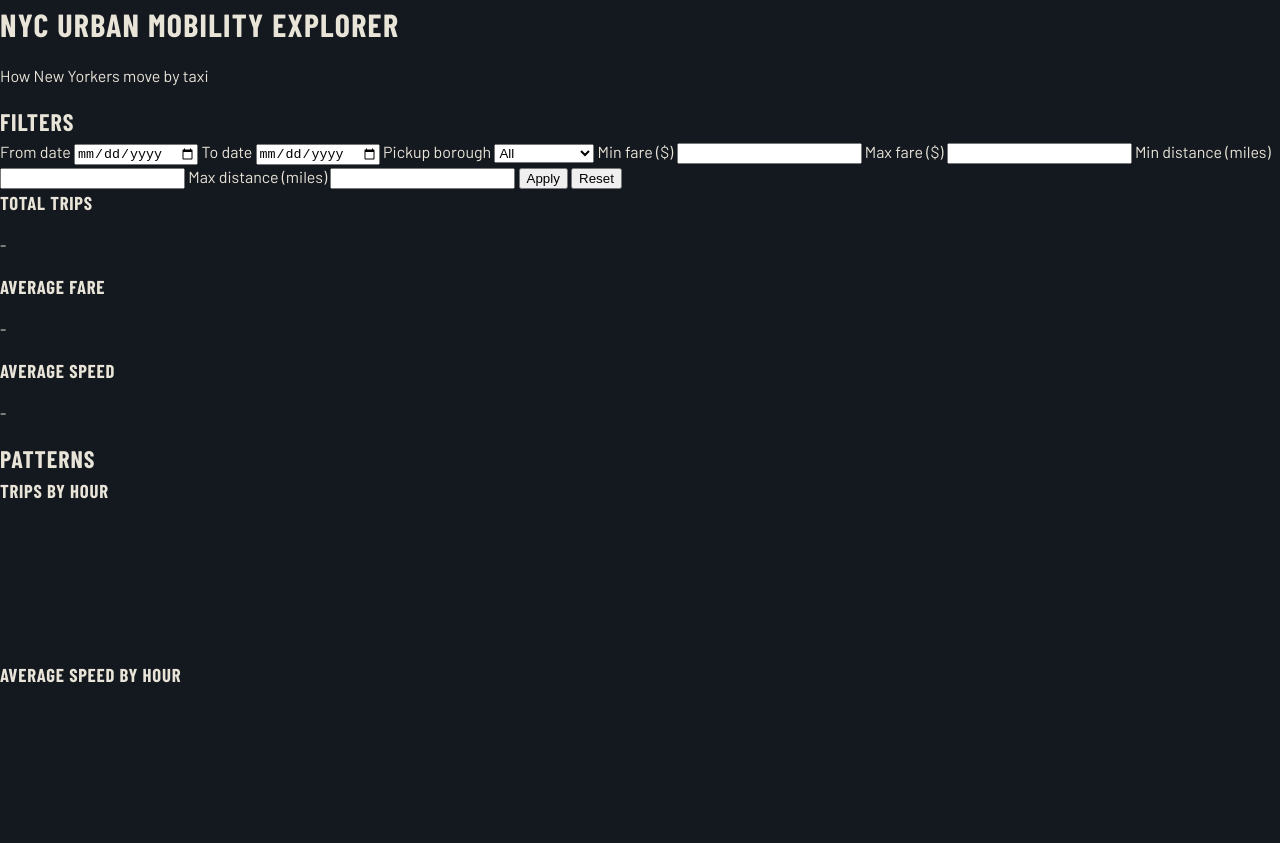
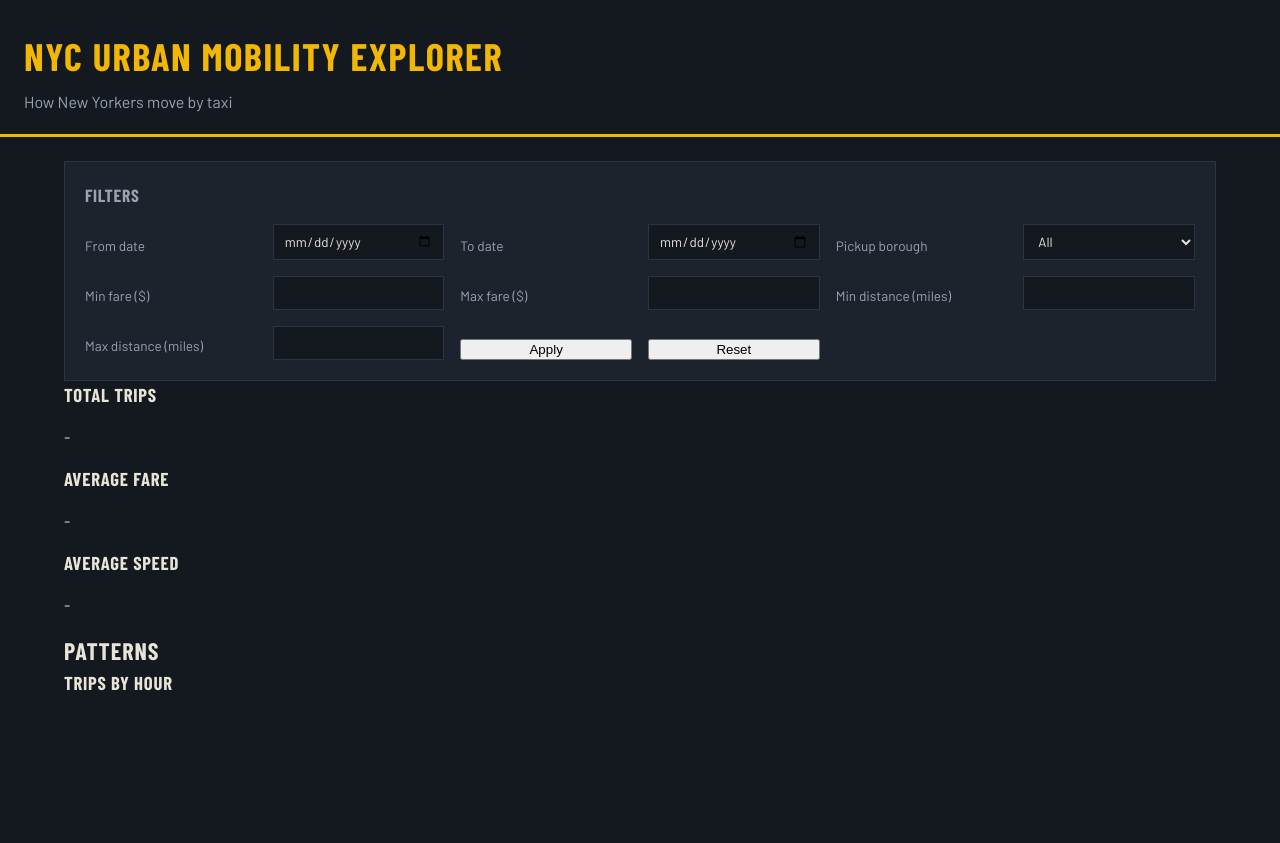
Before and after one commit to gunnogere/Team4C1_Summative_Urban_Mobility_Data_Explorer, a plain HTML site: page frontend/index.html in a window 1280 px wide. Shown: the top 843 px of the page. Drawn offline with nearby package versions, Linux system fonts and the light colour scheme.

Commit message:
style header, main layout and filter panel

```diff
--- a/frontend/style.css
+++ b/frontend/style.css
@@ -27,3 +27,65 @@
     letter-spacing: 0.04em;
     margin: 0;
 }
+
+/* top bar: taxi-yellow line like a meter strip */
+header {
+    padding: 28px 24px 20px;
+    border-bottom: 3px solid var(--taxi);
+}
+
+header h1 {
+    font-size: 2.4rem;
+    color: var(--taxi);
+}
+
+header p {
+    margin: 4px 0 0;
+    color: var(--muted);
+}
+
+/* keep the page content from stretching too wide */
+main {
+    max-width: 1200px;
+    margin: 0 auto;
+    padding: 24px;
+}
+
+/* filter panel: controls laid out in a flexible grid */
+#filters {
+    display: grid;
+    grid-template-columns: repeat(auto-fit, minmax(170px, 1fr));
+    gap: 16px;
+    align-items: end;
+    background: var(--panel);
+    border: 1px solid var(--line);
+    padding: 20px;
+}
+
+#filters h2 {
+    grid-column: 1 / -1;
+    font-size: 1.1rem;
+    color: var(--muted);
+}
+
+label {
+    display: block;
+    font-size: 0.85rem;
+    color: var(--muted);
+    margin-bottom: 4px;
+}
+
+input,
+select {
+    width: 100%;
+    padding: 8px 10px;
+    background: var(--night);
+    color: var(--text);
+    border: 1px solid var(--line);
+    font-family: inherit;
+}
+
+input:focus,
+select:focus {
+    outline: 2px solid var(--taxi);
+}
```
